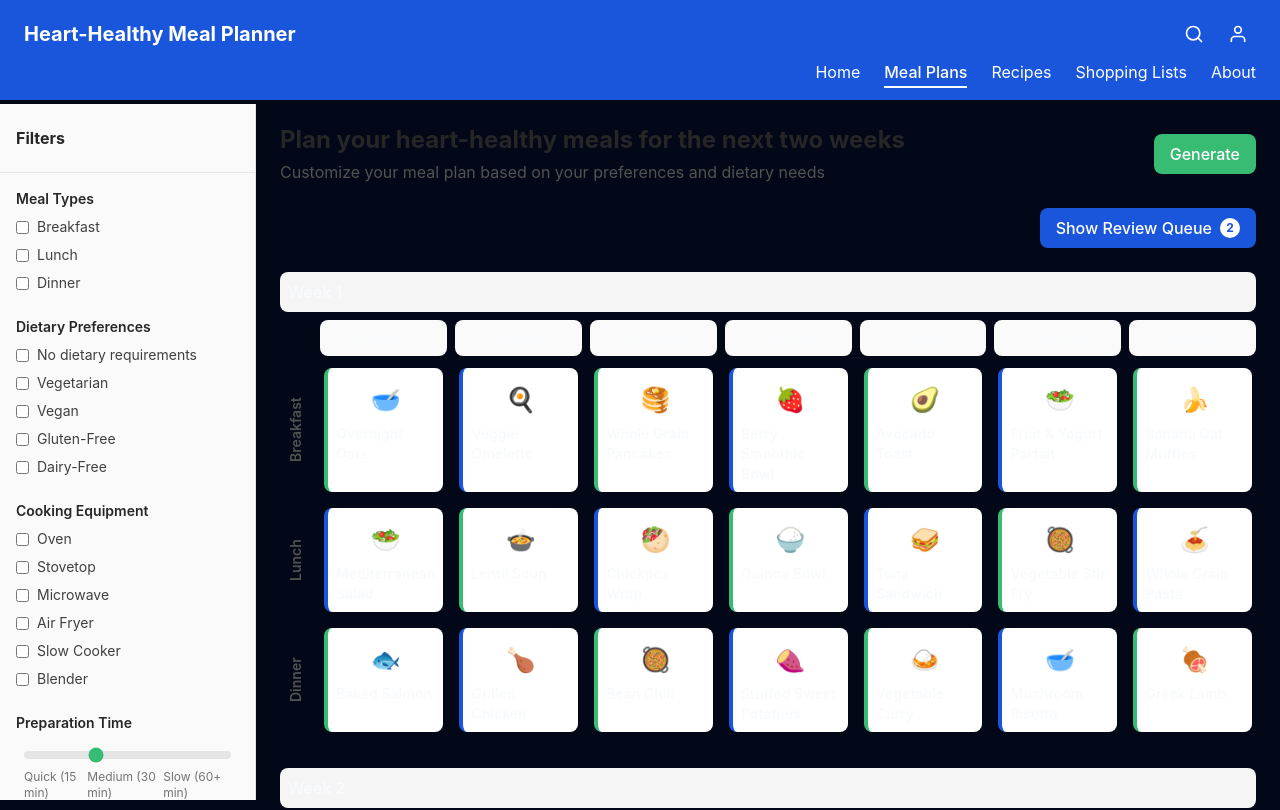
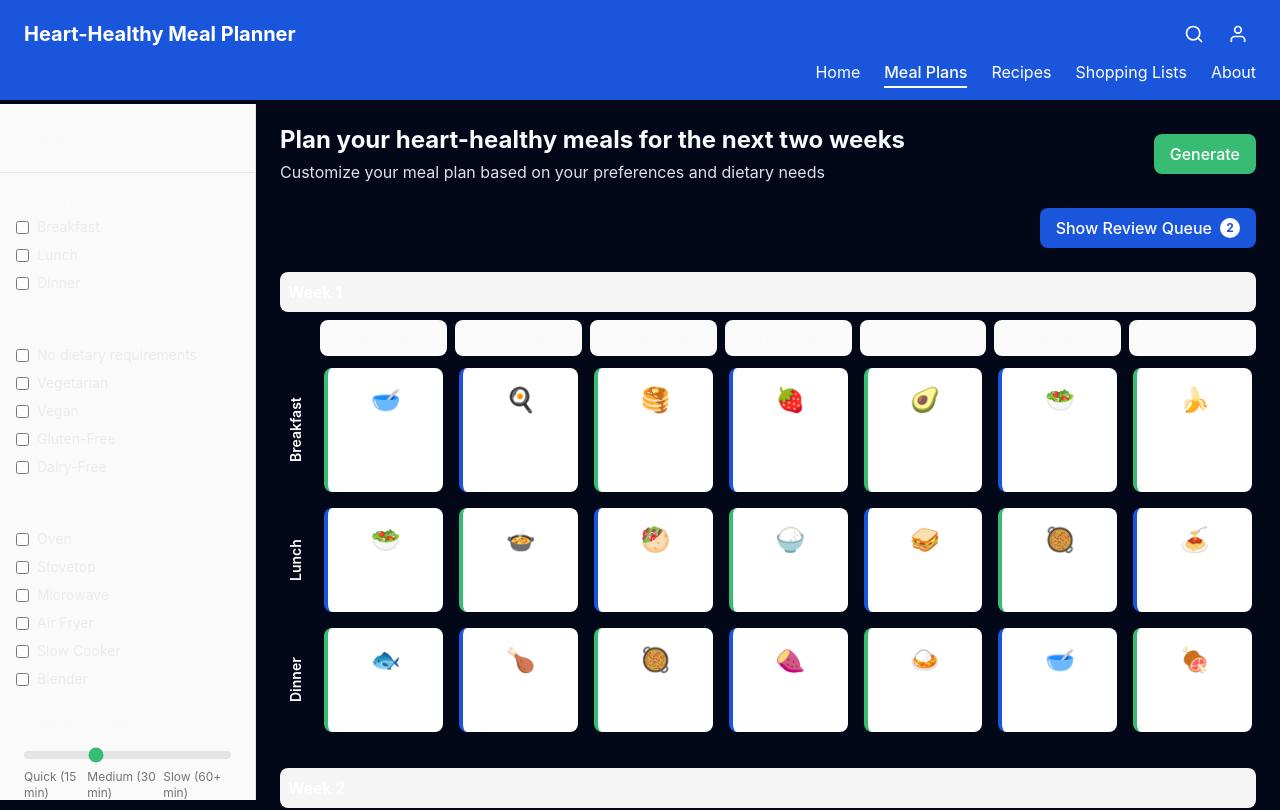
Before and after one commit to warwick-t22/notion_meal_planner_nextjs_fixed, a Next.js app: page / in a window 1280 px wide. Shown: the top 810 px of the page. Built offline with nearby package versions, Linux system fonts and the light colour scheme.

Commit message:
Update globals.css
Fix text colour readability issues

```diff
--- a/src/app/globals.css
+++ b/src/app/globals.css
@@ -122,3 +122,60 @@ body {
 .writing-vertical-lr {
   writing-mode: vertical-lr;
 }
+
+/* Add these rules to your globals.css file */
+
+/* Improve general text readability */
+body {
+  color: #f8f9fa; /* Light color for text on dark backgrounds */
+}
+
+/* Make headings more visible */
+h1, h2, h3, h4, h5, h6 {
+  color: white;
+}
+
+/* Improve paragraph text contrast */
+p {
+  color: #e9ecef;
+}
+
+/* Ensure sidebar text is readable */
+.sidebar-text {
+  color: #f8f9fa;
+}
+
+/* Make sure form labels are visible */
+label {
+  color: #f8f9fa;
+}
+
+/* Ensure calendar day headers are readable */
+.day-header {
+  color: white !important;
+}
+
+/* Fix any dark text on dark backgrounds */
+.text-neutral-800 {
+  color: #f8f9fa !important;
+}
+
+.text-neutral-700 {
+  color: #e9ecef !important;
+}
+
+.text-neutral-600 {
+  color: #dee2e6 !important;
+}
+
+/* Only use dark text on light backgrounds */
+.bg-white .text-neutral-800,
+.bg-mintGreen-50 .text-neutral-800,
+.bg-royalBlue-50 .text-neutral-800 {
+  color: #212529 !important;
+}
+
+/* Fix specific components */
+.meal-type-label {
+  color: white;
+}
```
